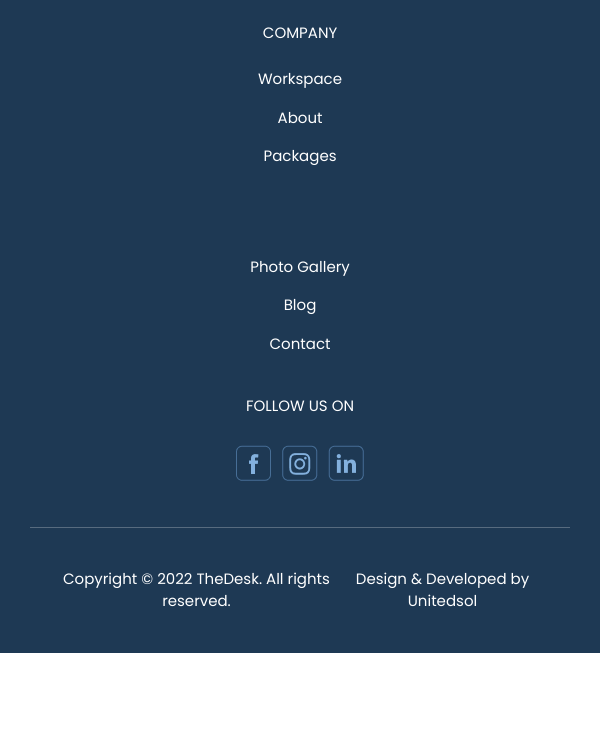
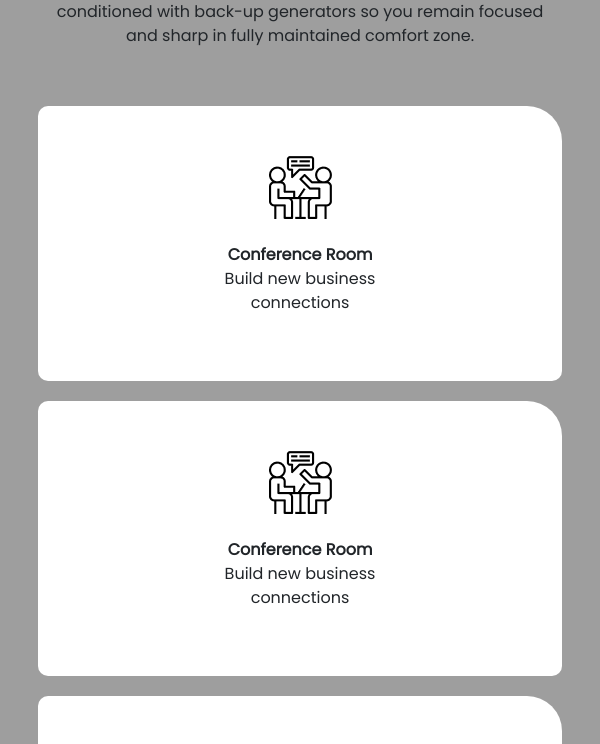
Before and after one commit to usmanunitedsol/the_desk, a React (Create React App) app: page / in a window 600 px wide. Shown: the part 1999-2743 px from the top of the page. Before the commit the page ends 2652 px from the top, so only its background shows below. Built offline with nearby package versions, Linux system fonts and the light colour scheme.

Commit message:
changes in home section

```diff
--- a/src/Components/Home/CoworkingSection.js
+++ b/src/Components/Home/CoworkingSection.js
@@ -1,10 +1,76 @@
 import React from 'react'
-
+import CRoom from "../../Assets/images/icon (1).png"
 const CoworkingSection = () => {
   return (
-    <div>
+    <section id='coworkingsection' className='container content_size coworkingsection  text-center'>
 
-    </div>
+
+
+
+           <div className='row coworkingsectionrow d-flex align-items-center justify-content-center'>
+
+           <h2 >
+            Shared CoWorking Office
+           </h2>
+           <p className="my-5">Our CoWorking Space in Islamabad is equipped with every modern facility for your work needs. Our interiors are custom designed based on the latest ergonomic needs of a modern day office.<br/><br/>We understand the importance of a fast and seamless online experience and provide uncompromised internet speeds, with separate Wifi and Ethernet access points. All our rooms air conditioned with back-up generators so you remain focused and sharp in fully maintained comfort zone.</p>
+
+
+
+           <div className='col-sm-12  col-md-3 coworkingsectionbox '>
+                      <img src={CRoom} className="img-fluid " alt="brand" />
+                      <strong>
+                      <br/>  Conference Room<br/>
+                    </strong>
+                    <p>Build new business <br/> connections</p>
+           </div>
+           <div className='col-sm-12  col-md-3 coworkingsectionbox '>
+                      <img src={CRoom} className="img-fluid " alt="brand" />
+                      <strong>
+                      <br/>  Conference Room<br/>
+                    </strong>
+                    <p>Build new business <br/> connections</p>
+           </div>
+
+           <div className='col-sm-12  col-md-3 coworkingsectionbox '>
+                      <img src={CRoom} className="img-fluid " alt="brand" />
+                      <strong>
+                      <br/>  Conference Room<br/>
+                    </strong>
+                    <p>Build new business <br/> connections</p>
+           </div>
+
+
+           <div className='col-sm-12  col-md-3 coworkingsectionbox '>
+                      <img src={CRoom} className="img-fluid " alt="brand" />
+                      <strong>
+                      <br/>  Conference Room<br/>
+                    </strong>
+                    <p>Build new business <br/> connections</p>
+           </div>
+
+
+           <div className='col-sm-12  col-md-3 coworkingsectionbox '>
+                      <img src={CRoom} className="img-fluid " alt="brand" />
+                      <strong>
+                      <br/>  Conference Room<br/>
+                    </strong>
+                    <p>Build new business <br/> connections</p>
+           </div>
+
+
+           <div className='col-sm-12  col-md-3 coworkingsectionbox '>
+                      <img src={CRoom} className="img-fluid " alt="brand" />
+                      <strong>
+                      <br/>  Conference Room<br/>
+                    </strong>
+                    <p>Build new business <br/> connections</p>
+           </div>
+
+
+
+
+           </div>
+    </section>
   )
 }
 
--- a/src/Components/Home/Join_us.js
+++ b/src/Components/Home/Join_us.js
@@ -6,7 +6,7 @@ import parking from "../../Assets/images/parking-lot.png"
 const Join_us = () => {
   return (
     <div>
-              <section id="join-section" className="home_page_join-section  text-center" >
+       <section id="join-section" className="home_page_join-section  text-center" >
         <div className="container content_size">
           <div className="row d-flex align-items-center justify-content-center">
            <h2 >
--- a/src/home.css
+++ b/src/home.css
@@ -21,13 +21,6 @@
 
 
                                                                                  /* header styling */
-
-
-
-
-
-
-
 
 
 
@@ -220,11 +213,11 @@
     }
 
     .header_section {
-        margin: 0px 70px;
+        margin: 0px 0px;
     }
 
     .header_section2 {
-        margin: 0px 70px;
+        margin: 0px 0px;
     }
 
     .navbar-brand {
@@ -371,6 +364,12 @@
         margin-right: 0rem!important;
         margin-left: 0rem!important;
     }
+
+
+
+
+
+
  }
 
 
@@ -483,6 +482,64 @@ background-color: #1E3954;
 
     .home_page_join-section{
         padding: 40px 20px;
+
+
     }
 
  }
+
+
+
+                                                         /* home coworkingsection section */
+
+.coworkingsection{
+    padding: 100px 200px;
+    background: url('../src/Assets/images/BG.png');
+    background-repeat: no-repeat;
+
+    background-position: center; /* Center the image */
+    background-repeat: no-repeat; /* Do not repeat the image */
+    background-size: cover;
+}
+
+
+.coworkingsectionbox{
+    display: flex;
+    flex-direction: column;
+    justify-content: center;
+    align-items: center;
+    border-radius: 10px 35px 10px 10px;
+    padding: 50px 50px;
+    background-color: #FFFFFF;
+    /* margin-top: 60px; */
+    margin: 10px 10px;
+}
+
+
+
+
+
+@media only screen and (max-width: 600px)  {
+
+.coworkingsection{
+    padding: 50px 40px;
+    background: url('../src/Assets/images/BG.png');
+    background-repeat: no-repeat;
+
+    background-position: center; /* Center the image */
+    background-repeat: no-repeat; /* Do not repeat the image */
+    background-size: cover;
+}
+}
+
+
+@media only screen and (min-width: 600px) and (max-width: 768px){
+    .coworkingsection {
+        padding: 58px 50px;
+        background: url(http://localhost:3000/static/media/BG.4375523….png);
+        background-repeat: no-repeat;
+        background-position: center;
+        background-repeat: no-repeat;
+        background-size: cover;
+    }
+}
```
Also changed, not shown: src/Assets/images/icon (1).png (added).
